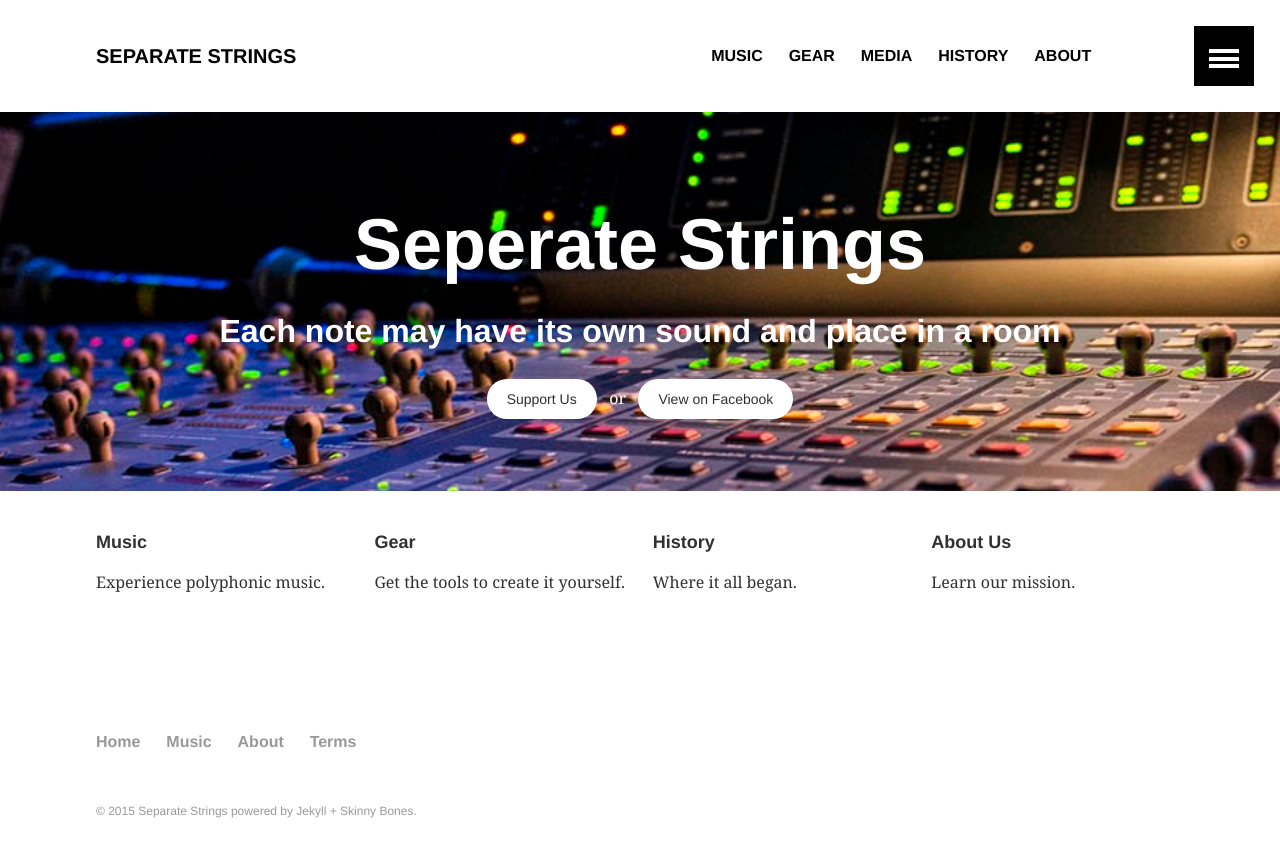
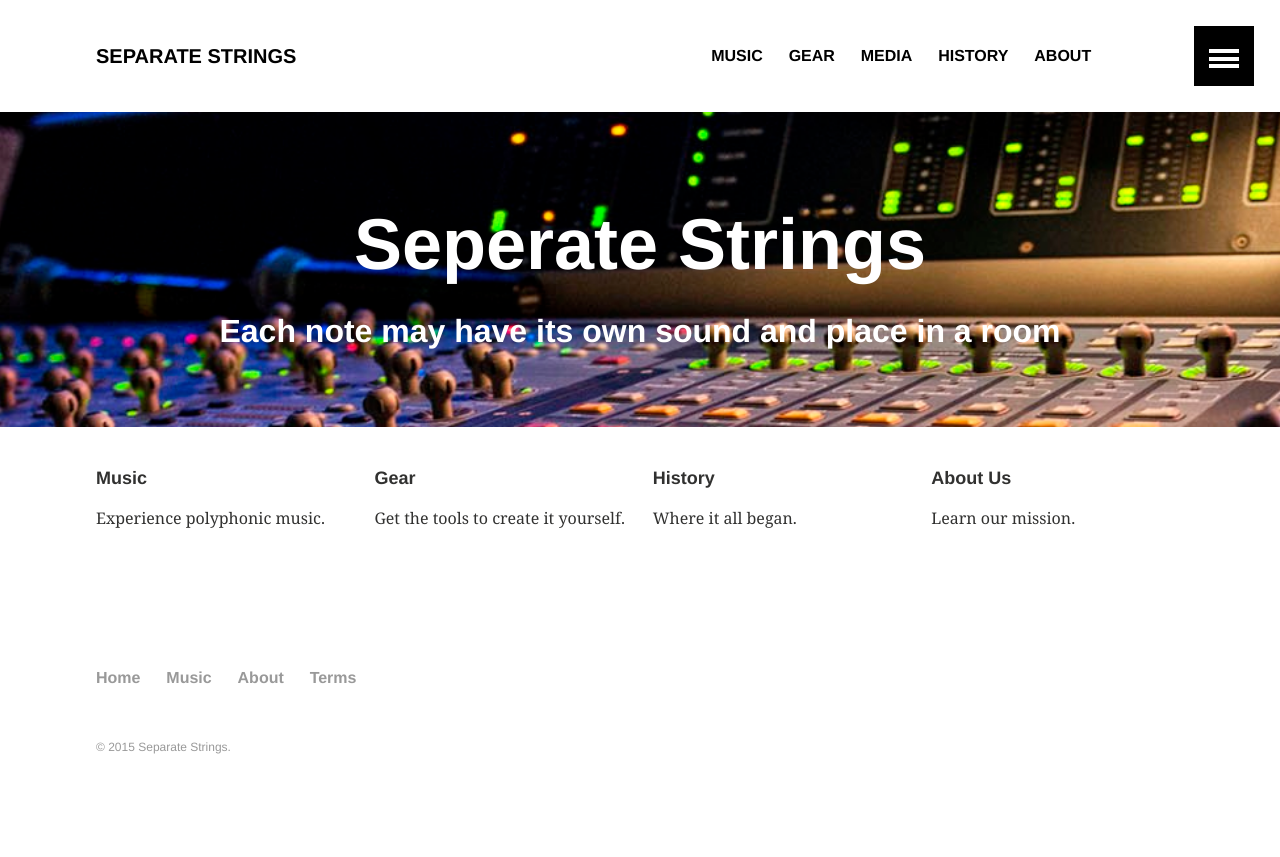
Before and after one commit to separate-strings/separate-strings.github.io, a Jekyll site: the page built from index.md, in a window 1280 px wide. Shown: the top 857 px of the page. Built offline with Jekyll 4.4.1, drawn with Linux system fonts in a browser that asks for light colours.

Commit message:
changing leader and footer

```diff
--- a/_includes/footer.html
+++ b/_includes/footer.html
@@ -11,5 +11,5 @@
 		{% endfor %}
 		</ul>
 	</nav><!-- /.bottom-menu -->
-	<p class="copyright">&#169; {{ site.time | date: '%Y' }} <a href="{{ site.url }}">{{ site.title }}</a> powered by <a href="http://jekyllrb.com">Jekyll</a> + <a href="http://mmistakes.github.io/skinny-bones-jekyll/">Skinny Bones</a>.</p>
+	<p class="copyright">&#169; {{ site.time | date: '%Y' }} <a href="{{ site.url }}">{{ site.title }}</a>.</p>
 </footer>
--- a/_layouts/home.html
+++ b/_layouts/home.html
@@ -38,7 +38,7 @@
       <div class="wrap page-lead-content">
         <h1>Seperate Strings</h1>
         <h2>Each note may have its own sound and place in a room</h2>
-        <a href="{{ site.url }}/getting-started/" class="btn-inverse">Support Us</a> &nbsp; or &nbsp; <a href="https://github.com/mmistakes/skinny-bones-jekyll" class="btn-inverse">View on Facebook</a>
+        <!--<a href="{{ site.url }}/getting-started/" class="btn-inverse">Support Us</a> &nbsp; or &nbsp; <a href="https://github.com/mmistakes/skinny-bones-jekyll" class="btn-inverse">View on Facebook</a>-->
       </div><!-- /.page-lead-content -->
     </div><!-- /.page-lead -->
     {% endif %}
```
